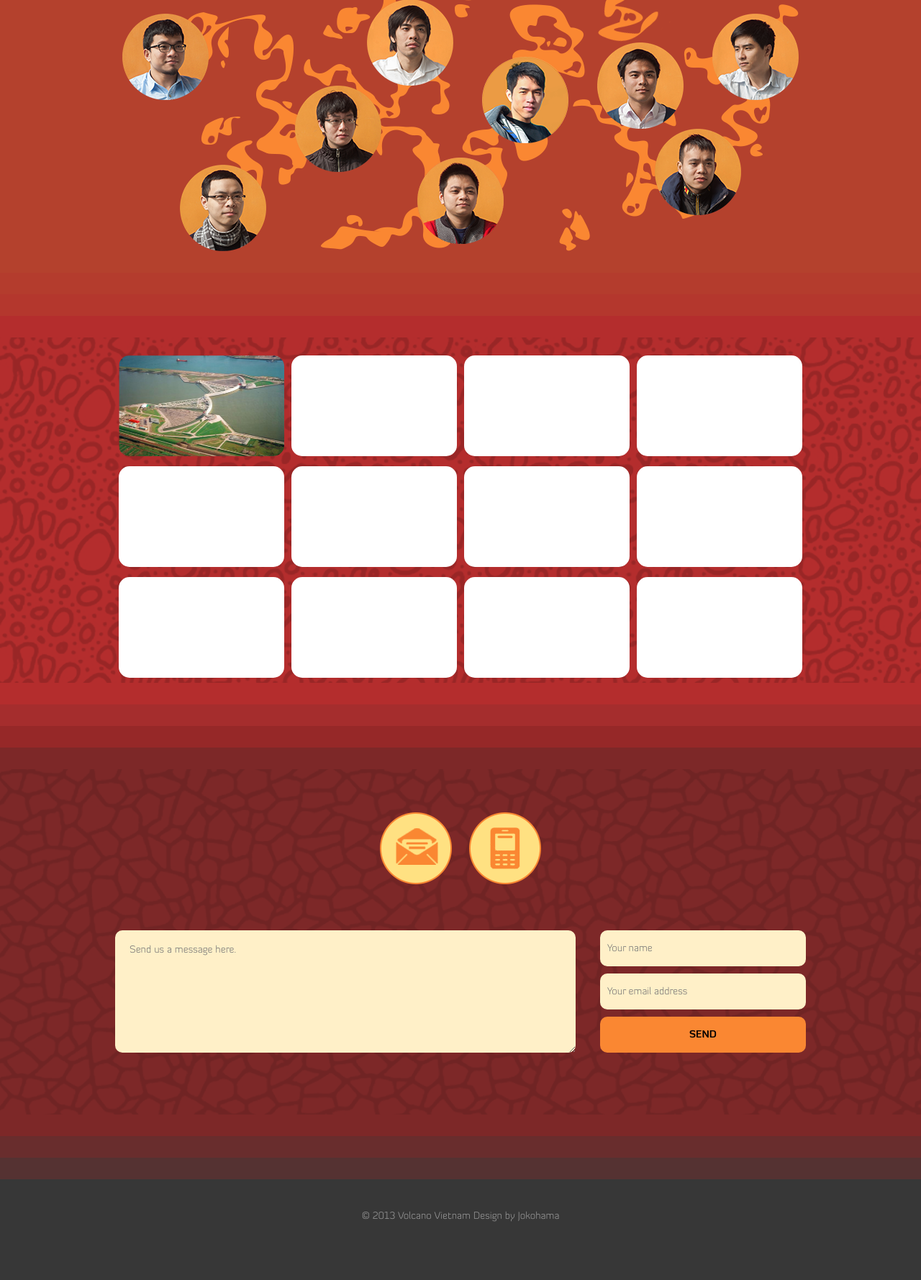
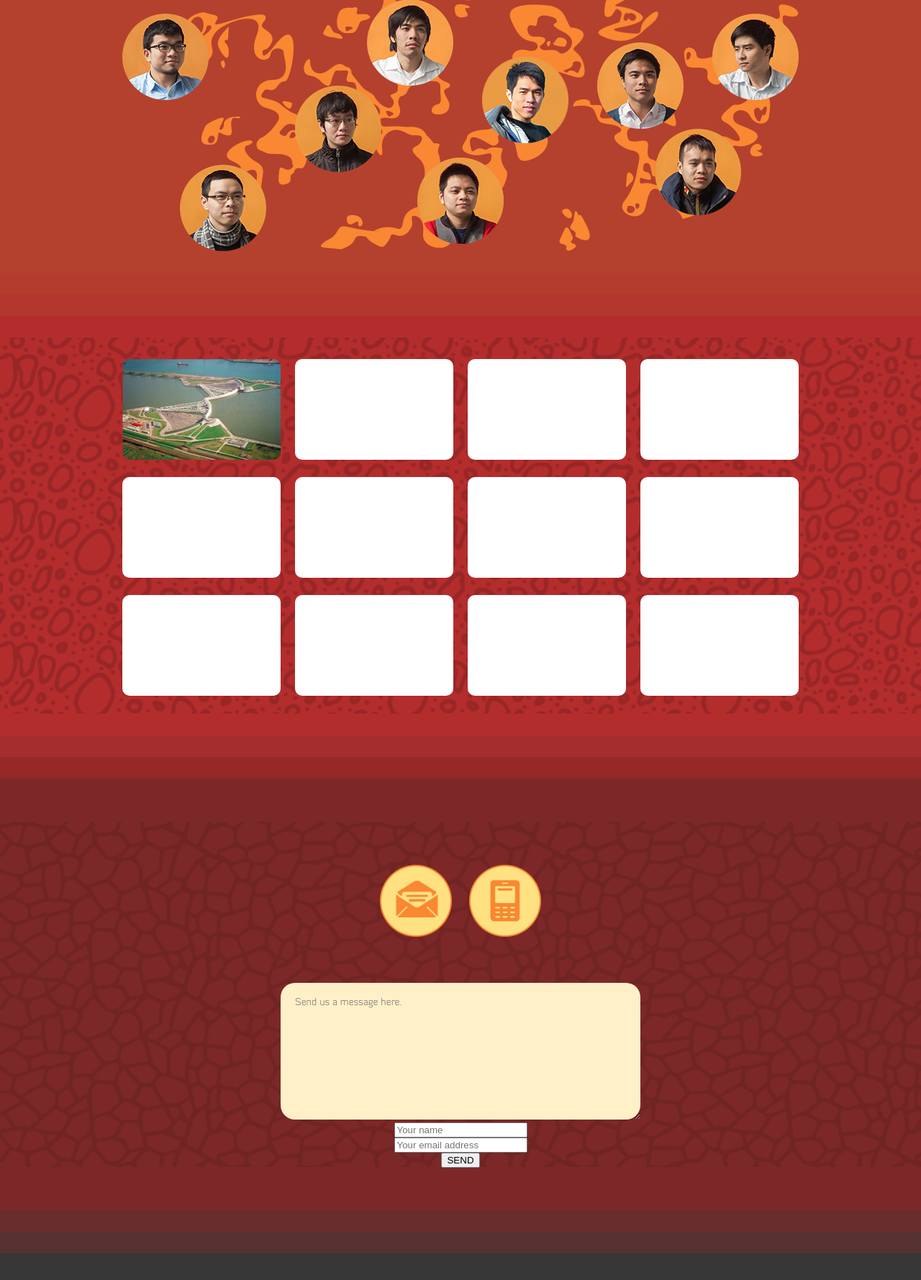
Before and after one commit to ethan605/volcano.vn, a PHP site: page / in a window 1280 px wide. Shown: the part 1065-2844 px from the top of the page at 72% size. Before the commit the page ends 2763 px from the top, so only its background shows below. Run offline with PHP 8.4, Linux system fonts and the light colour scheme; data comes from the database, SQL or seed files in the repository; data that the repository does not hold is empty; some libraries are stand-ins or nearby versions.

Commit message:
Refine CSS

```diff
--- a/css/intro-page.css
+++ b/css/intro-page.css
@@ -275,7 +275,6 @@
 #content-wrapper #our-work {
     background-color: #b42d2d;
     position: relative;
-  height: 540px;
     width: 100%;
     text-align: center;
 }
@@ -284,7 +283,6 @@
     background: url('../images/bg1.png');
     display: inline-block;
     width: 100%;
-  height: 480px;
     margin: 30px 0;
 }
 
@@ -292,34 +290,34 @@
     z-index: 1;
     display: inline-block;
     width: 960px;
-  padding: 20px 0;
+    padding: 20px 0 11px 0;
 }
 
 #content-wrapper #our-work .project{
     z-index: 3;
-  padding: 5px;
+    padding: 10px;
     display: inline-block;
     border-radius: 20px;
     height: 140px;
-  width: 230px;
+    width: 220px;
 }
 
 #content-wrapper #contact-us {
     display: inline-block;
     background: #7d2828;
     width: 100%;
-  height: 540px;
 }
 
 #content-wrapper #contact-us .inner {
     background: #7d2828 url('../images/bg2.png');
     height: 480px;
-  margin: 30px 0;
+    margin: 60px 0;
 }
 
 #content-wrapper #contact-us  .wrapper  {
     width: 960px;
     margin: 0 auto;
+    text-align: center;
 }
 
 #content-wrapper #contact-us .contact-menu {
@@ -333,28 +331,28 @@
 }
 
 #content-wrapper  #contact-us  .wrapper  #mess_content {
-  float: left;
-  display: inline-block;
-  width: 600px;
     padding: 20px;
-  height: 130px;
-  border-radius:10px;
+    border-radius: 10px;
+    width: 460px;
     background: #fff0c8;
     font-family: Diavlo LIGHT;
     font-size: 14px;
     border: none;
+    display: inline-block;
+    height: 150px;
+    border-radius: 20px;
 }
 
-#content-wrapper  #contact-us  .wrapper .col-left {
+#content-wrapper  #contact-us  .wrapper .col-right {
     display: inline-block;
-  float: right;
+    padding-left: 20px;
 }
 
-#content-wrapper  #contact-us  .wrapper .col-left input {
-  width: 266px;
-  height: 30px;
+#content-wrapper  #contact-us  .wrapper .col-right input {
+    width: 120px;
+    height: 50px;
     padding: 10px;
-  border-radius:10px;
+    border-radius: 10px;
     background: #fff0c8;
     font-family: Diavlo LIGHT;
     display: inline-block;
@@ -363,15 +361,15 @@
     border: none;
 }
 
-#content-wrapper  #contact-us  .wrapper .col-left #button_send {
+#content-wrapper  #contact-us  .wrapper .col-right #button_send {
     height: 50px;
     padding: 0;
-  width: 286px;
+    width: 140px;
     font-family: Diavlo BOLD;
     display: inline-block;
     font-size: 14px;
     background: #fa8732;
-  border-radius:10px;
+    border-radius: 10px;
     border: none;
 }
 
@@ -458,18 +456,18 @@
     float: left;
     width: 20%;
     height: 75px;
-        padding-top: 25px;
+    padding: 30px 0px 15px 0px;
     text-align: center;
     cursor: auto;
 }
 .navigation li#icon {
-        padding-top: 10px;
+    padding-top: 20px;
 }
 .navigation li:hover, .selected-nav {
     background-color: #b42d2d;
 }
 .navigation li#icon:hover {
-        padding-top: 10px;
+    padding-top: 20px;
     background-color: rgba(0, 0, 0, 0);
 }
 .navigation li a {
```
Lines whose indentation alone changed are shown as unchanged.
